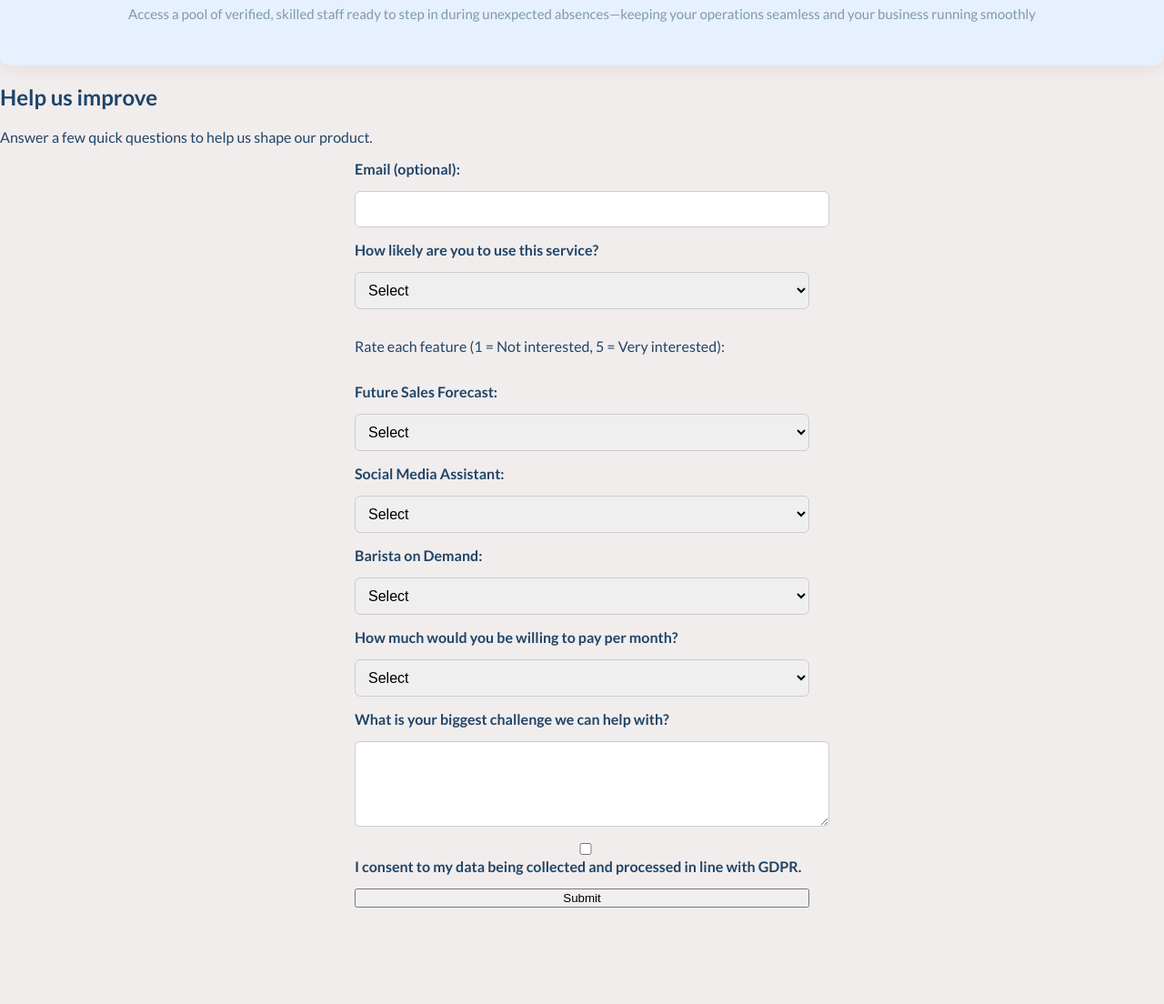
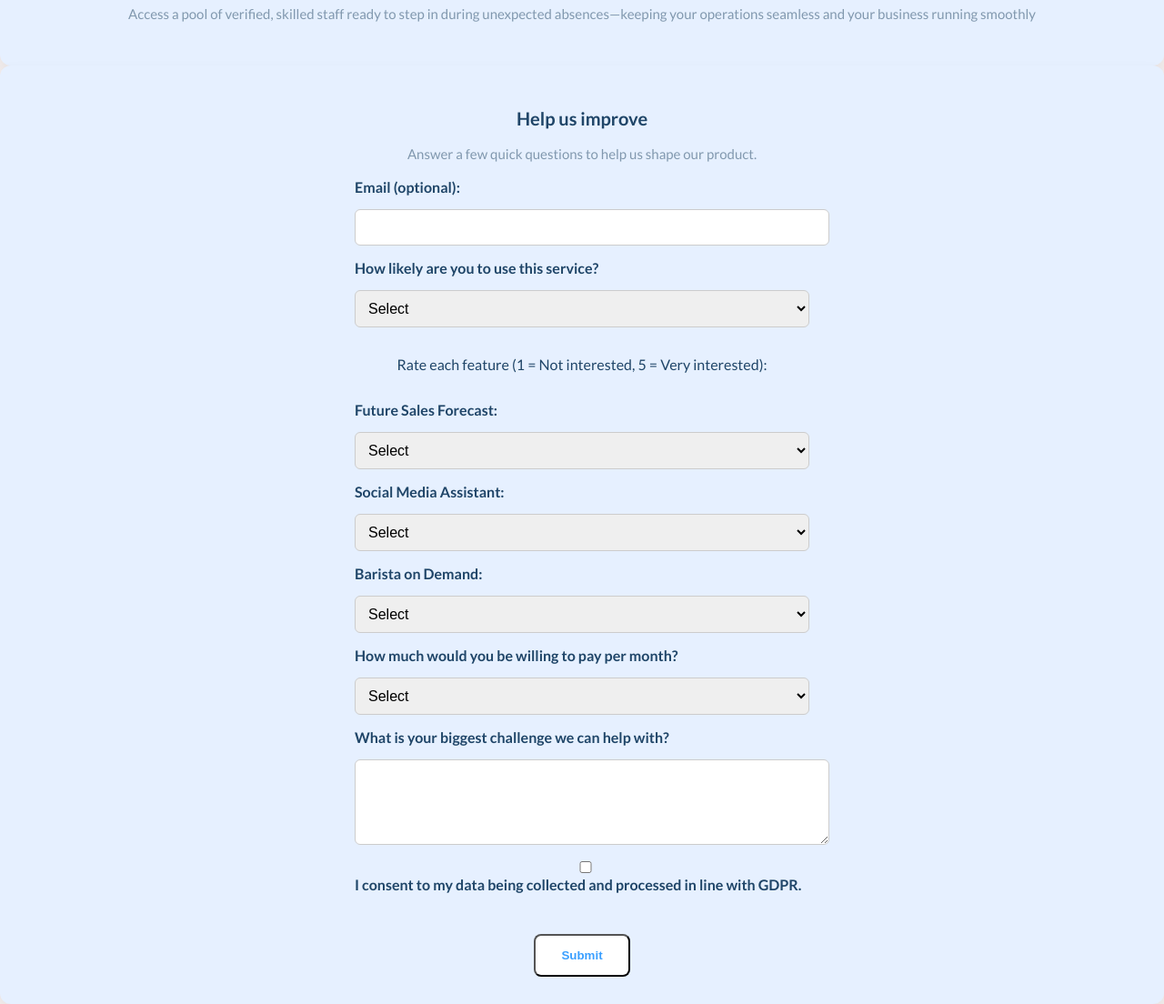
Before and after one commit to venkatramananaidu/beansight, a plain HTML site: page index.html in a window 1280 px wide. Shown: the part 1117-2221 px from the top of the page at 91% size. Before the commit the page ends 2115 px from the top, so only its background shows below. Drawn offline with Linux system fonts and the light colour scheme.

```diff
--- a/index.html
+++ b/index.html
@@ -1,3 +1,4 @@
+
 <!DOCTYPE html>
 <html lang="en">
 <head>
@@ -64,10 +65,11 @@
     </div>
   </section>
 <section id="survey" class="sect">
-  <div class="row--center">
-    <h2 class="row__title">Help us improve</h2>
-    <p class="row__sub">Answer a few quick questions to help us shape our product.</p>
-
+  <div class="services-row">
+       <div class="service-row">
+    <div class="service-box">
+         <h2 class="service-box__title">Help us improve</h2>
+         <p class="service-box__desc">Answer a few quick questions to help us shape our product.</p>
     <form name="traction-survey" method="POST" data-netlify="true" netlify-honeypot="bot-field">
       <input type="hidden" name="form-name" value="traction-survey">
 
@@ -144,10 +146,14 @@
         <input type="checkbox" name="consent" required>
         I consent to my data being collected and processed in line with GDPR.
       </label>
-
-      <button type="submit">Submit</button>
+      <div class="hero-cta">
+        <button class="btn-primary" type="submit">Submit</button>
+      </div>
     </form>
   </div>
+  </div>
+  </div>
+
 </section>
 
 </body>
```
